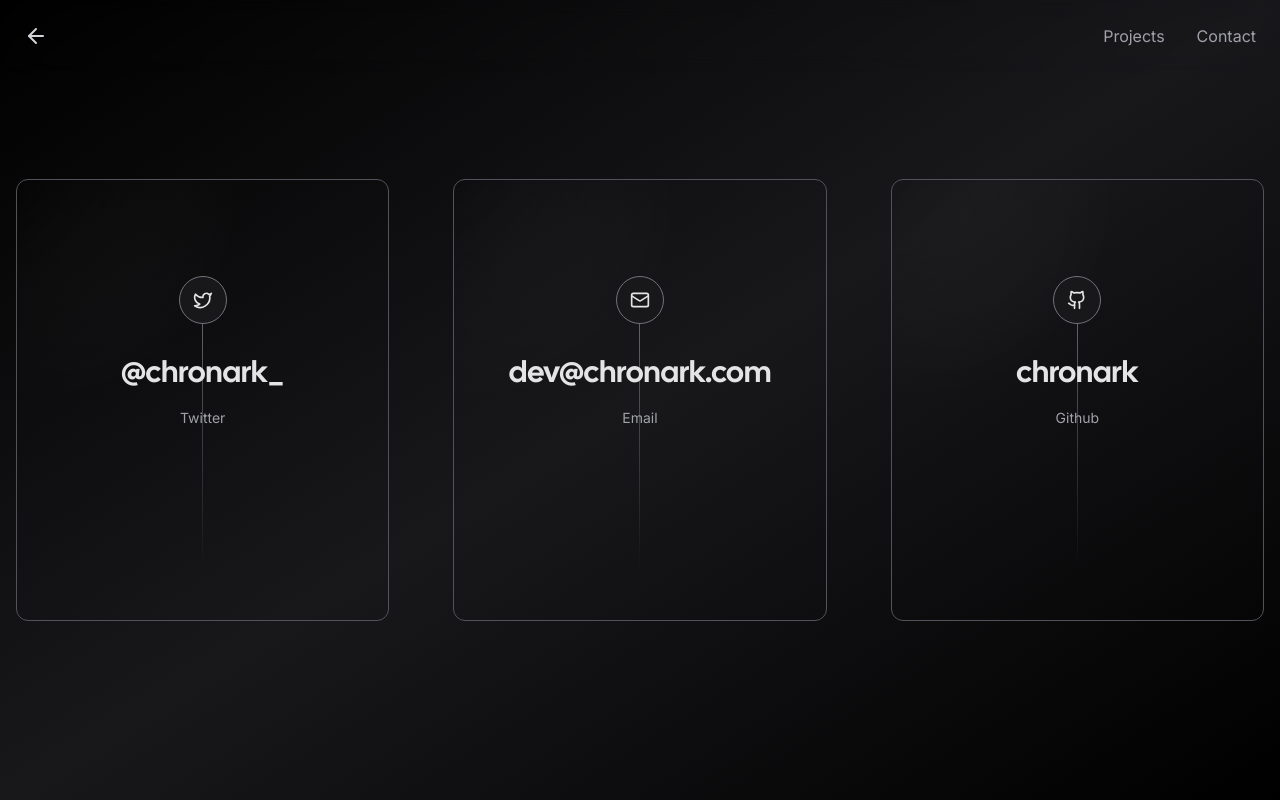
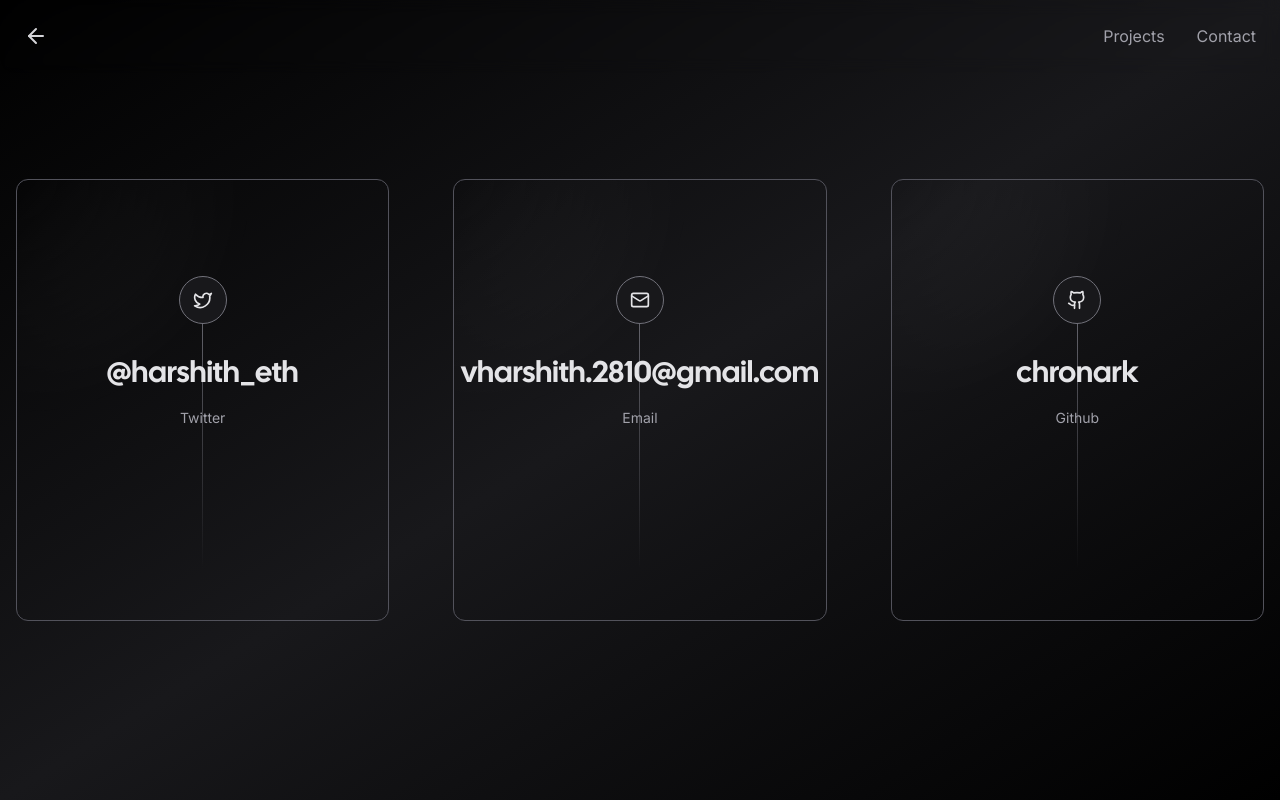
Before and after one commit to harshith2810/proof-of-work, a Next.js app: page /contact in a window 1280 px wide. Built offline with nearby package versions, Linux system fonts and the light colour scheme; no server answers; what tailwindcss-debug-screens would draw is missing.

Commit message:
Update page.tsx

```diff
--- a/app/contact/page.tsx
+++ b/app/contact/page.tsx
@@ -7,15 +7,15 @@
 const socials = [
 	{
 		icon: <Twitter size={20} />,
-		href: "https://twitter.com/chronark_",
+		href: "https://twitter.com/harshith_eth",
 		label: "Twitter",
-		handle: "@chronark_",
+		handle: "@harshith_eth",
 	},
 	{
 		icon: <Mail size={20} />,
-		href: "mailto:dev@chronark.com",
+		href: "mailto:vharshith.2810@gmail.com",
 		label: "Email",
-		handle: "dev@chronark.com",
+		handle: "vharshith.2810@gmail.com",
 	},
 	{
 		icon: <Github size={20} />,
```
